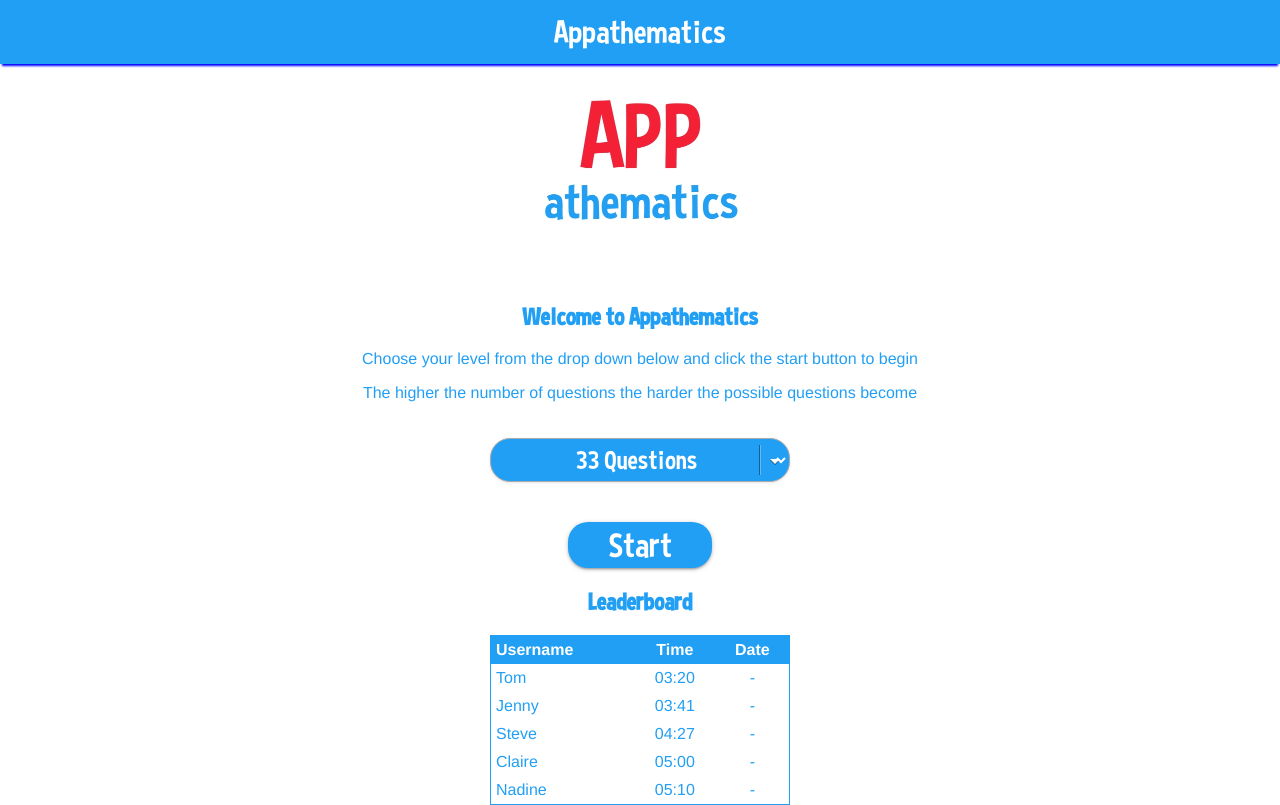
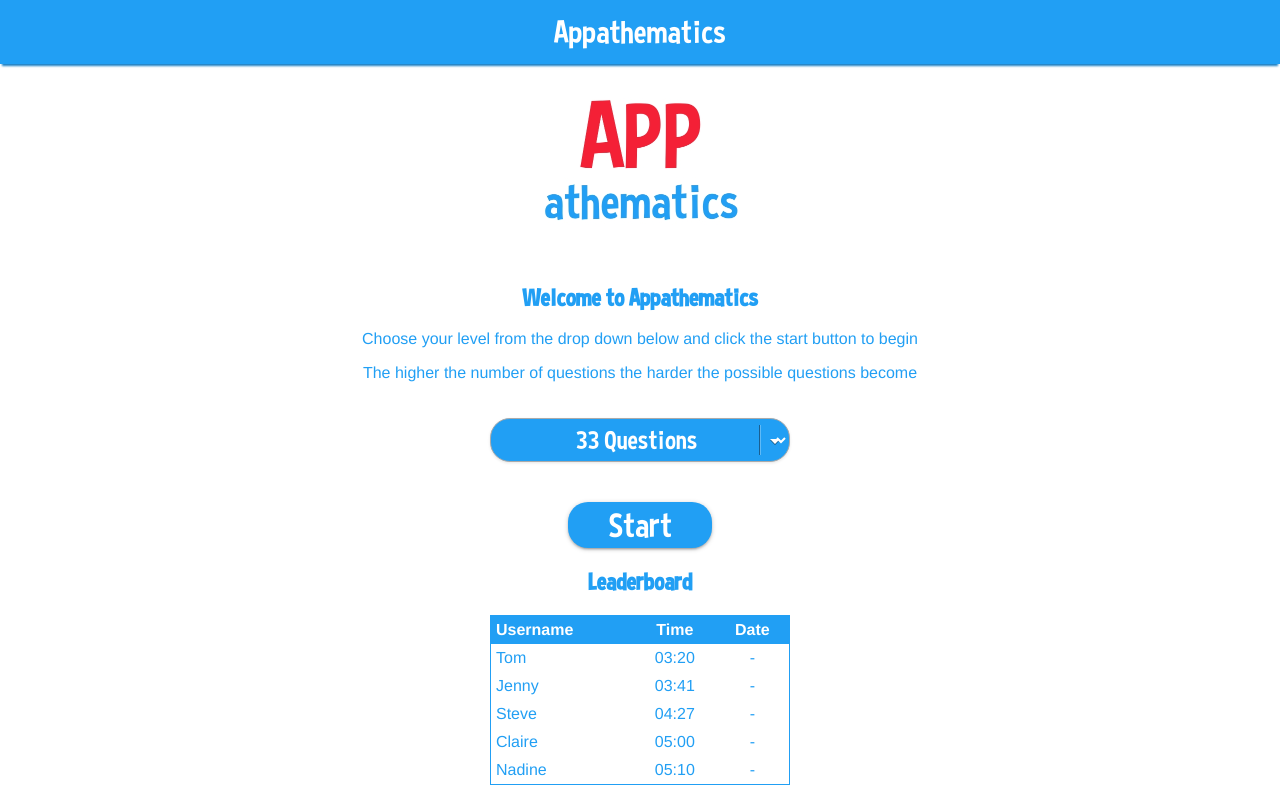
Before and after one commit to TomF46/Appithmatics, a Vue app: page /#/ in a window 1280 px wide. Built offline with nearby package versions, Linux system fonts and the light colour scheme.

Commit message:
Css, drop shadow less harsh, title margin

```diff
--- a/src/components/Header.vue
+++ b/src/components/Header.vue
@@ -50,7 +50,7 @@ header {
   background-color: #219ff4;
   color: #fff;
   position: relative;
-  box-shadow: 0 4px 2px -2px blue;
+  box-shadow: 0 4px 2px -2px #1a7fc3;
   position: fixed;
   width: 100vw;
   z-index: 9999999;
--- a/src/components/Home.vue
+++ b/src/components/Home.vue
@@ -1,7 +1,7 @@
 <template>
   <div class="home">
     <img src="../assets/logo.jpg" class="logo" />
-    <h2>Welcome to Appathematics</h2>
+    <h2 class="welcome">Welcome to Appathematics</h2>
     <p>Choose your level from the drop down below and click the start button to begin</p>
     <p>The higher the number of questions the harder the possible questions become</p>
     <select id="soflow-color" v-model="viewingSet">
@@ -142,6 +142,11 @@ select#soflow-color {
    border-radius: 20px;
    padding-left: 15px;
 }
+
+.welcome{
+  margin-top: 0px;
+}
+
 @media only screen and (max-width: 800px) and (orientation: landscape) {
   .best-score {
     margin-top: 10px;
```
